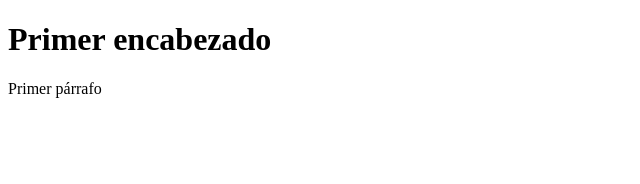
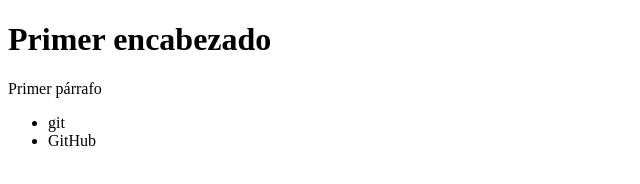
Before and after one commit to pnadales/repo.remoto, a plain HTML site: page index.html in a window 1280 px wide. Shown: the full height of the page, 0-640 px from the left. Drawn offline with Linux system fonts and the light colour scheme.

Commit message:
Agregar ul y li al body

```diff
--- a/index.html
+++ b/index.html
@@ -11,6 +11,10 @@
 
     <h1>Primer encabezado</h1>
     <p>Primer párrafo</p>
+    <ul>
+        <li>git</li>
+        <li>GitHub</li>
+    </ul>
 </body>
 
 
```
